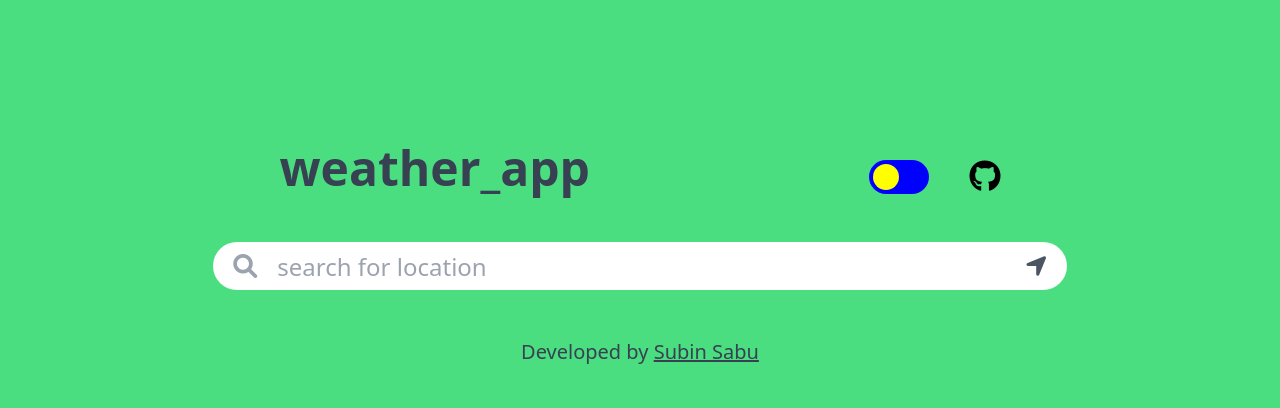
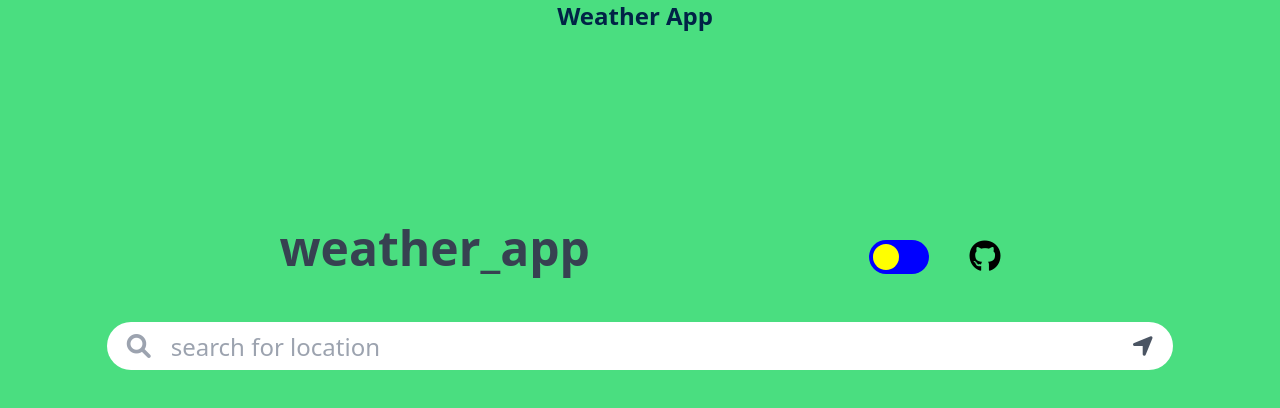
Before and after one commit to dev-subin/weatherapp, a React (Create React App) app: page / in a window 1280 px wide. Shown: the top 408 px of the page. Built offline with nearby package versions, Linux system fonts and the light colour scheme.

Commit message:
deploy-second

```diff
--- a/package.json
+++ b/package.json
@@ -10,6 +10,7 @@
     "react": "^17.0.2",
     "react-dom": "^17.0.2",
     "react-scripts": "5.0.0",
+    "react-simple-typewriter": "^3.0.1",
     "web-vitals": "^2.1.4"
   },
   "scripts": {
--- a/src/WeatherApp.js
+++ b/src/WeatherApp.js
@@ -1,5 +1,6 @@
 import React, { useState } from "react";
 import axios from "axios";
+import { Typewriter } from "react-simple-typewriter";
 
 const WeatherApp = () => {
   const [data, setData] = useState([]);
@@ -25,10 +26,24 @@ const WeatherApp = () => {
       });
   };
   return (
-    <div className={`bg-green-400 dark:bg-black h-[100vh] w-screen overflow-hidden ${darkMode && "dark"}`}>
-      <div className="dark:bg-[#012346] h-[100vh] w-screen">
-      <div className="flex place-content-evenly">
-        <div className=" h[100vh]  mt-8 md:mt-36">
+    <div className={`bg-green-400 dark:bg-black h-[100vh] w-screen bg-cover   ${darkMode && "dark"}`}>
+      <div className="dark:bg-[#012346] h-[100vh]">
+       <div className="flex justify-center items-center">
+       <h1 className="text-2xl text-[#012346] dark:text-white font-bold ">
+          <Typewriter
+          loop
+          cursor
+          cursorStyle="_"
+          typeSpeed={70}
+          delaySpeed={1000}
+          deleteSpeed={50}
+          words={['Weather App','Developed by Subin Sabu']}
+          w
+          />
+        </h1>
+       </div>
+      <div className="flex place-content-evenly mt-12">
+        <div className="   mt-8 md:mt-36">
           <h1 className="text-2xl md:text-5xl text-gray-700 dark:text-white font-bold ">
            weather_app
           </h1>
@@ -50,12 +65,12 @@ handleClick()
      <div>
         <div className="mt-12">
           <div className="flex justify-center items-center">
-            <div className=" w-11/12 md:w-8/12 flex flex-row justify-center items-center bg-white dark:bg-black outline-none rounded-full h-12 dark:text-white">
+            <div className="  flex flex-row justify-center items-center w-[400px] md:w-10/12 bg-white dark:bg-black outline-none rounded-full h-12 dark:text-white">
               <i className="fa-solid fa-magnifying-glass fa-xl ml-5 text-gray-400 font-bold"> </i>
               <input
                 type="text"
                 placeholder="search for location"
-                className="outline-none text-2xl  pl-5 w-screen rounded-full h-12 bg-white dark:bg-black"
+                className="outline-none text-2xl w-screen rounded-full h-12 p-5 bg-white dark:bg-black"
                 value={data}
                 onChange={(e) => setData(e.target.value)}
 
@@ -77,7 +92,8 @@ handleClick()
         </div>
       }
       {response && (
-        <div className=" mt-12 flex flex-col justify-center items-center md:flex-col md:place-content-between lg:flex-col  bg-blue-800 dark:bg-black w-full md:w-8/12  rounded-xl md:ml-44 lg:ml-56 xl:ml-80 xl:flex-row">
+       <div className="flex justify-center items-center">
+          <div className=" mt-12 flex flex-col justify-center items-center md:flex-col md:place-content-between lg:flex-row  bg-blue-800 dark:bg-black w-full md:full lg:w-10/12 md:rounded-xl xl:flex-row">
           <div >
             <div>
               <h1 className="text-gray-400 text-center md:text-left font-bold md:ml-12 text-3xl mt-6">
@@ -169,13 +185,9 @@ handleClick()
             </div>
           </div>
         </div>
+       </div>
+
       )}
-      <a href="https://github.com/dev-subin">
-        {" "}
-        <p className="text-xl text-gray-700 text-center mt-12">
-          Developed by <span className="underline">Subin Sabu</span>
-        </p>
-      </a>
     </div>
     </div>
   );
```
Also changed, not shown: 1 other file (tests, documents, lock files or other folders).
